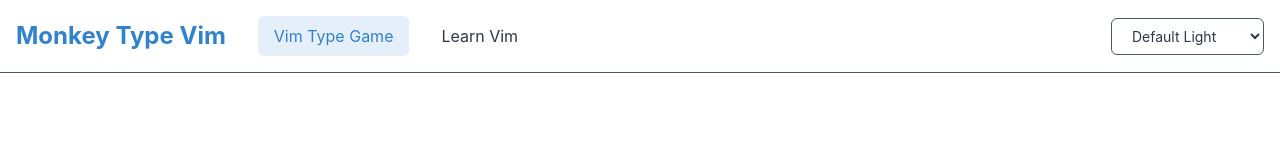
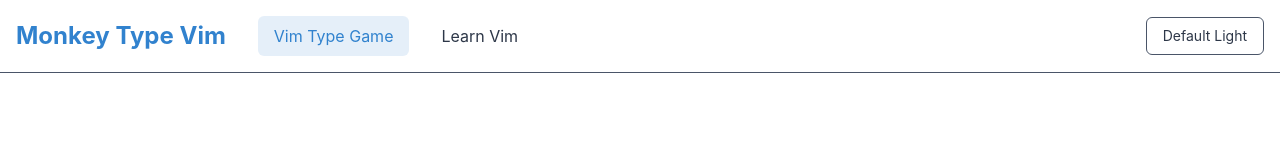
Before and after one commit to jayvil/MonkeyTypeVim, a React (Vite) app: page / in a window 1280 px wide. Shown: the top 158 px of the page. Built offline with nearby package versions, Linux system fonts and the light colour scheme.

Commit message:
add theme preview on hover

```diff
--- a/src/components/ThemeSwitcher.tsx
+++ b/src/components/ThemeSwitcher.tsx
@@ -1,34 +1,76 @@
-import React from 'react';
+import React, { useState, useRef, useEffect } from 'react';
 import { useTheme } from '../hooks/useTheme';
 
 export function ThemeSwitcher() {
-  const { currentTheme, setTheme, themes } = useTheme();
+  const { currentTheme, setTheme, setPreviewTheme, themes } = useTheme();
+  const [isOpen, setIsOpen] = useState(false);
+  const dropdownRef = useRef<HTMLDivElement>(null);
+
+  // Handle click outside to close dropdown
+  useEffect(() => {
+    function handleClickOutside(event: MouseEvent) {
+      if (dropdownRef.current && !dropdownRef.current.contains(event.target as Node)) {
+        setIsOpen(false);
+        // Reset preview when closing
+        setPreviewTheme(null);
+      }
+    }
+
+    document.addEventListener('mousedown', handleClickOutside);
+    return () => document.removeEventListener('mousedown', handleClickOutside);
+  }, [setPreviewTheme]);
+
+  // Reset preview when dropdown closes
+  useEffect(() => {
+    if (!isOpen) {
+      setPreviewTheme(null);
+    }
+  }, [isOpen, setPreviewTheme]);
+
+  const handleThemeSelect = (themeId: string) => {
+    setTheme(themeId);
+    setIsOpen(false);
+  };
 
   return (
-    <div className="relative inline-block">
-      <select
-        value={currentTheme.id}
-        onChange={(e) => setTheme(e.target.value)}
-        className="block w-full px-4 py-2 text-sm rounded-md border border-gray-300 focus:outline-none focus:ring-2 focus:ring-primary focus:border-transparent dark:bg-gray-700 dark:border-gray-600 dark:text-white"
+    <div className="relative inline-block" ref={dropdownRef}>
+      <button
+        onClick={() => setIsOpen(!isOpen)}
+        className="px-4 py-2 text-sm rounded-md border focus:outline-none focus:ring-2 focus:ring-primary focus:border-transparent transition-colors duration-200"
         style={{
           backgroundColor: currentTheme.colors.background,
           color: currentTheme.colors.text,
           borderColor: currentTheme.colors.secondary,
         }}
       >
-        {themes.map((theme) => (
-          <option
-            key={theme.id}
-            value={theme.id}
-            style={{
-              backgroundColor: theme.colors.background,
-              color: theme.colors.text,
-            }}
-          >
-            {theme.name}
-          </option>
-        ))}
-      </select>
+        {themes.find(t => t.colors === currentTheme.colors)?.name || currentTheme.name}
+      </button>
+
+      {isOpen && (
+        <div
+          className="absolute right-0 mt-2 py-2 w-48 rounded-md shadow-lg z-50 border"
+          style={{
+            backgroundColor: currentTheme.colors.background,
+            borderColor: currentTheme.colors.secondary,
+          }}
+        >
+          {themes.map((theme) => (
+            <div
+              key={theme.id}
+              className="px-4 py-2 text-sm cursor-pointer transition-colors duration-200 hover:opacity-80"
+              style={{
+                backgroundColor: theme.colors === currentTheme.colors ? theme.colors.secondary + '20' : 'transparent',
+                color: theme.colors === currentTheme.colors ? theme.colors.primary : theme.colors.text,
+              }}
+              onClick={() => handleThemeSelect(theme.id)}
+              onMouseEnter={() => setPreviewTheme(theme.id)}
+              onMouseLeave={() => setPreviewTheme(null)}
+            >
+              {theme.name}
+            </div>
+          ))}
+        </div>
+      )}
     </div>
   );
 }
--- a/src/hooks/useTheme.tsx
+++ b/src/hooks/useTheme.tsx
@@ -3,7 +3,9 @@ import { Theme, themes } from '../data/themes';
 
 interface ThemeContextType {
   currentTheme: Theme;
+  previewTheme: Theme | null;
   setTheme: (themeId: string) => void;
+  setPreviewTheme: (themeId: string | null) => void;
   themes: Theme[];
 }
 
@@ -11,6 +13,7 @@ const ThemeContext = createContext<ThemeContextType | undefined>(undefined);
 
 export function ThemeProvider({ children }: { children: ReactNode }) {
   const [currentTheme, setCurrentTheme] = useState<Theme>(themes[0]);
+  const [previewTheme, setPreviewThemeState] = useState<Theme | null>(null);
 
   useEffect(() => {
     // Load saved theme from localStorage
@@ -27,12 +30,35 @@ export function ThemeProvider({ children }: { children: ReactNode }) {
     const theme = themes.find(t => t.id === themeId);
     if (theme) {
       setCurrentTheme(theme);
+      setPreviewThemeState(null); // Clear preview when setting actual theme
       localStorage.setItem('theme-id', themeId);
     }
   };
 
+  const setPreviewTheme = (themeId: string | null) => {
+    if (themeId === null) {
+      setPreviewThemeState(null);
+    } else {
+      const theme = themes.find(t => t.id === themeId);
+      if (theme) {
+        setPreviewThemeState(theme);
+      }
+    }
+  };
+
+  // The theme to actually use is either the preview theme (if set) or the current theme
+  const activeTheme = previewTheme || currentTheme;
+
   return (
-    <ThemeContext.Provider value={{ currentTheme, setTheme, themes }}>
+    <ThemeContext.Provider
+      value={{
+        currentTheme: activeTheme,
+        previewTheme,
+        setTheme,
+        setPreviewTheme,
+        themes
+      }}
+    >
       {children}
     </ThemeContext.Provider>
   );
```
